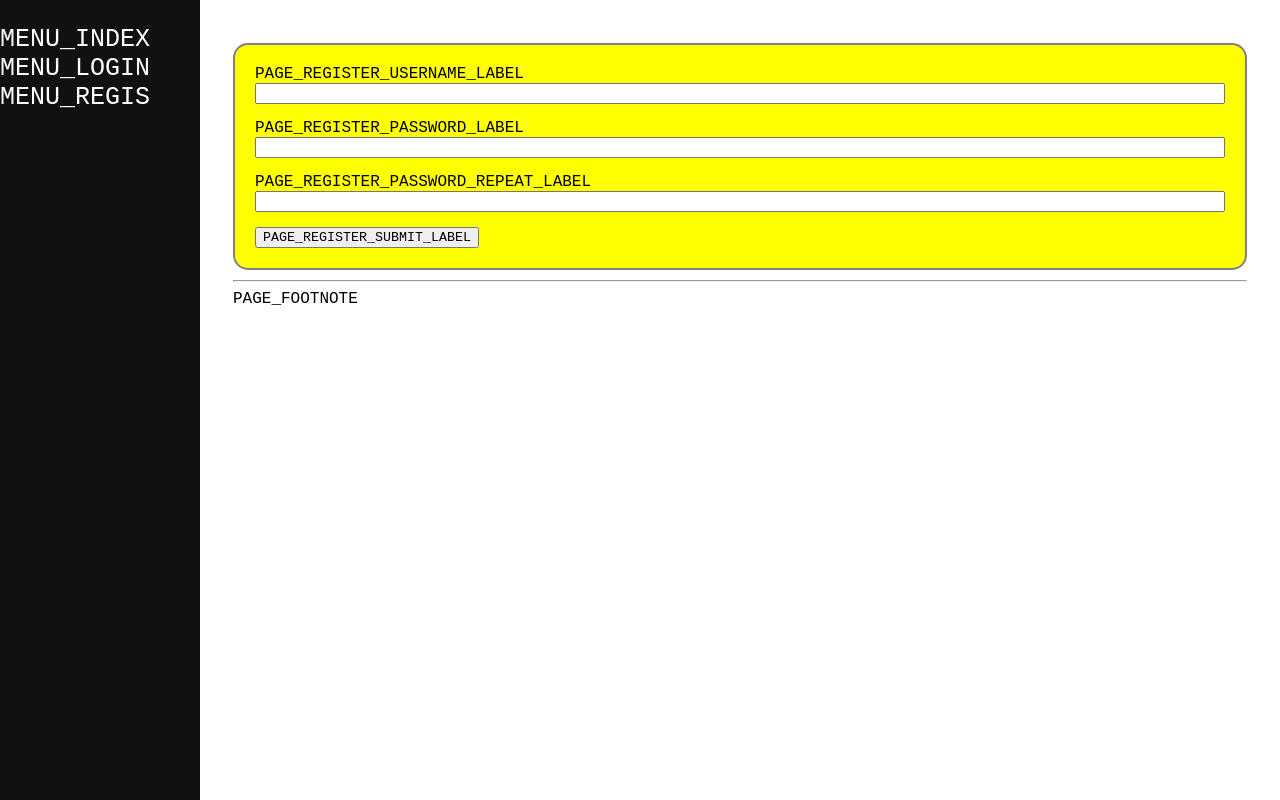
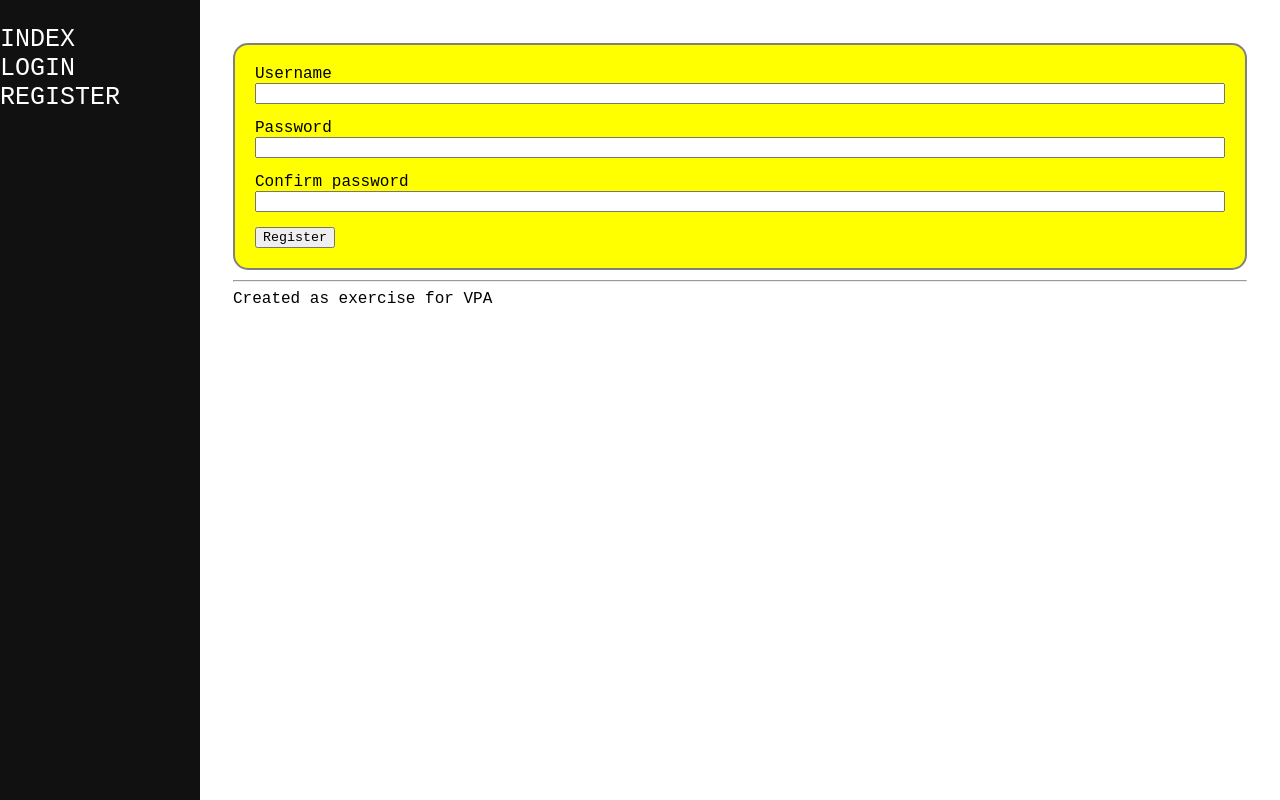
Before and after one commit to UnizaMatBre/VPA_MB_Semestralka, a Flask app: page /register in a window 1280 px wide. Run offline with Flask 3, Linux system fonts and the light colour scheme.

Commit message:
Removed localization mechanics - not enough time to implement them, everything will be in english

```diff
--- a/VPA_Website/__init__.py
+++ b/VPA_Website/__init__.py
@@ -3,10 +3,6 @@ from flask_jwt_extended import JWTManager, set_access_cookies, create_access_tok
 from flask_sqlalchemy import SQLAlchemy
 import bcrypt
 
-
-class Localization:
-    def __getitem__(self, name):
-        return name
 
 
 def create_app(app_config, initialize_db=False):
@@ -28,9 +24,6 @@ def create_app(app_config, initialize_db=False):
     if initialize_db:
         with app.app_context():
             db.create_all()
-
-    # load localization (implement translations
-    localization = Localization()
 
     @jwt.unauthorized_loader
     def handle_missing_auth_cookie(message):
@@ -60,20 +53,20 @@ def create_app(app_config, initialize_db=False):
 
     # register blueprints
     from VPA_Website.auth_views import create_auth_blueprint
-    app.register_blueprint(create_auth_blueprint(db, models, localization))
+    app.register_blueprint(create_auth_blueprint(db, models))
 
     from VPA_Website.user_views import create_user_blueprint
-    app.register_blueprint(create_user_blueprint(db, models, localization))
+    app.register_blueprint(create_user_blueprint(db, models))
 
     from VPA_Website.project_views import create_project_blueprint
-    app.register_blueprint(create_project_blueprint(db, models, localization))
+    app.register_blueprint(create_project_blueprint(db, models))
 
     @app.route("/")
     @app.route("/index")
     @jwt_required(optional=True)
     def index_get():
 
-        return render_template("index.html", auth_user=get_current_user(), localization=localization)
+        return render_template("index.html", auth_user=get_current_user())
 
     @app.route("/protected", methods=["GET"])
     @jwt_required()
--- a/VPA_Website/auth_views.py
+++ b/VPA_Website/auth_views.py
@@ -3,7 +3,7 @@ from flask_jwt_extended import JWTManager, set_access_cookies, create_access_tok
 import bcrypt
 
 
-def create_auth_blueprint(db, models, localization):
+def create_auth_blueprint(db, models):
     auth_blueprint = Blueprint(
         "auth_blueprint",
         __name__,
@@ -21,7 +21,7 @@ def create_auth_blueprint(db, models, localization):
             # TODO: Is 302 good here?
             return redirect("/index", 302)
 
-        return render_template("login.html", auth_user=None, localization=localization)
+        return render_template("login.html", auth_user=None)
 
     @auth_blueprint.route("/login", methods=["POST"])
     def login_post():
@@ -77,6 +77,6 @@ def create_auth_blueprint(db, models, localization):
             # TODO: Is 302 good here?
             return redirect("/index", 302)
 
-        return render_template("register.html", auth_user=None, localization=localization)
+        return render_template("register.html", auth_user=None)
 
     return auth_blueprint
--- a/VPA_Website/project_views.py
+++ b/VPA_Website/project_views.py
@@ -4,7 +4,7 @@ from flask_jwt_extended import JWTManager, set_access_cookies, create_access_tok
 import bcrypt
 
 
-def create_project_blueprint(db, models, localization):
+def create_project_blueprint(db, models):
     project_blueprint = Blueprint(
         "project_blueprint",
         __name__,
@@ -21,7 +21,6 @@ def create_project_blueprint(db, models, localization):
         return render_template(
             "project_profile.html",
             auth_user=get_current_user(),
-            localization=localization,
             project_obj=result
         )
 
--- a/VPA_Website/templates/_base.html
+++ b/VPA_Website/templates/_base.html
@@ -10,13 +10,13 @@
     <body>
         <div id="menu-section">
             <menu>
-                <li><a href="/index">{{ localization["MENU_INDEX"] }}</a></li>
+                <li><a href="/index">INDEX</a></li>
                 {% if auth_user is none %}
-                    <li><a href="/login">{{ localization["MENU_LOGIN"] }}</a></li>
-                    <li><a href="/register">{{ localization["MENU_REGIS"] }}</a></li>
+                    <li><a href="/login">LOGIN</a></li>
+                    <li><a href="/register">REGISTER</a></li>
                 {% else %}
-                    <li><a href="{{ url_for('user_blueprint.user_by_id_get', user_id=auth_user.id) }}">{{ localization["MENU_PROFL"] }}</a></li>
-                    <li><a href="/logout">{{ localization["MENU_LOGOT"] }}</a></li>
+                    <li><a href="{{ url_for('user_blueprint.user_by_id_get', user_id=auth_user.id) }}">PROFILE</a></li>
+                    <li><a href="/logout">LOGOUT</a></li>
 
 
                 {% endif %}
@@ -38,7 +38,7 @@
             <hr />
 
             <div id="footnote-section">
-                {{ localization["PAGE_FOOTNOTE"] }}
+                Created as exercise for VPA
             </div>
 
         </div>
--- a/VPA_Website/templates/index.html
+++ b/VPA_Website/templates/index.html
@@ -1,6 +1,6 @@
 {% extends "_base.html" %}
 
 {% block content %}
-    {{ localization["PAGE_CONTENT"] }}
+    THIS IS INDEX PAGE, I WILL ADD HERE SOMETHING LATER
 
 {% endblock %}
--- a/VPA_Website/templates/login.html
+++ b/VPA_Website/templates/login.html
@@ -4,16 +4,16 @@
    <div class="content-top-div">
         <form id="login-form">
             <div class="form-label-input-div">
-                <label for="username">{{localization["PAGE_LOGIN_USERNAME_LABEL"]}}</label>
+                <label for="username">Username</label>
                 <input type="text" name="username" id="username" required/>
             </div>
 
             <div class="form-label-input-div">
-                <label for="password">{{localization["PAGE_LOGIN_PASSWORD_LABEL"]}}</label>
+                <label for="password">Password</label>
                 <input type="password" name="password" id="password" required/>
             </div>
 
-            <input type="submit" value="{{ localization['PAGE_LOGIN_SUBMIT_LABEL'] }}" />
+            <input type="submit" value="Login" />
         </form>
     </div>
 
--- a/VPA_Website/templates/project_profile.html
+++ b/VPA_Website/templates/project_profile.html
@@ -3,7 +3,7 @@
 {% block content %}
     {% if project_obj is none %}
         <div class="content-top-div">
-            <h1>{{ localization['PAGE_PROJECT_PROFILE_PROJECT_NOT_FOUND'] }}</h1>
+            <h1>This project doesn't exist</h1>
         </div>
     {% else %}
         <div class="content-top-div">
--- a/VPA_Website/templates/register.html
+++ b/VPA_Website/templates/register.html
@@ -4,21 +4,21 @@
     <div class="content-top-div">
         <form id="register-form">
             <div class="form-label-input-div">
-                <label for="username">{{localization["PAGE_REGISTER_USERNAME_LABEL"]}}</label>
+                <label for="username">Username</label>
                 <input type="text" name="username" id="username" required/>
             </div>
 
             <div class="form-label-input-div">
-                <label for="password">{{localization["PAGE_REGISTER_PASSWORD_LABEL"]}}</label>
+                <label for="password">Password</label>
                 <input type="password" name="password" id="password" required/>
             </div>
 
             <div class="form-label-input-div">
-                <label for="password-repeat">{{localization["PAGE_REGISTER_PASSWORD_REPEAT_LABEL"]}}</label>
+                <label for="password-repeat">Confirm password</label>
                 <input type="password" name="password-repeat" id="password-repeat" required/>
             </div>
 
-            <input type="submit" value="{{ localization['PAGE_REGISTER_SUBMIT_LABEL'] }}" />
+            <input type="submit" value="Register" />
         </form>
     </div>
 
```
Also changed, not shown: VPA_Website/templates/user_profile.html (+6 -6 lines), VPA_Website/user_views.py (+6 -3 lines).
